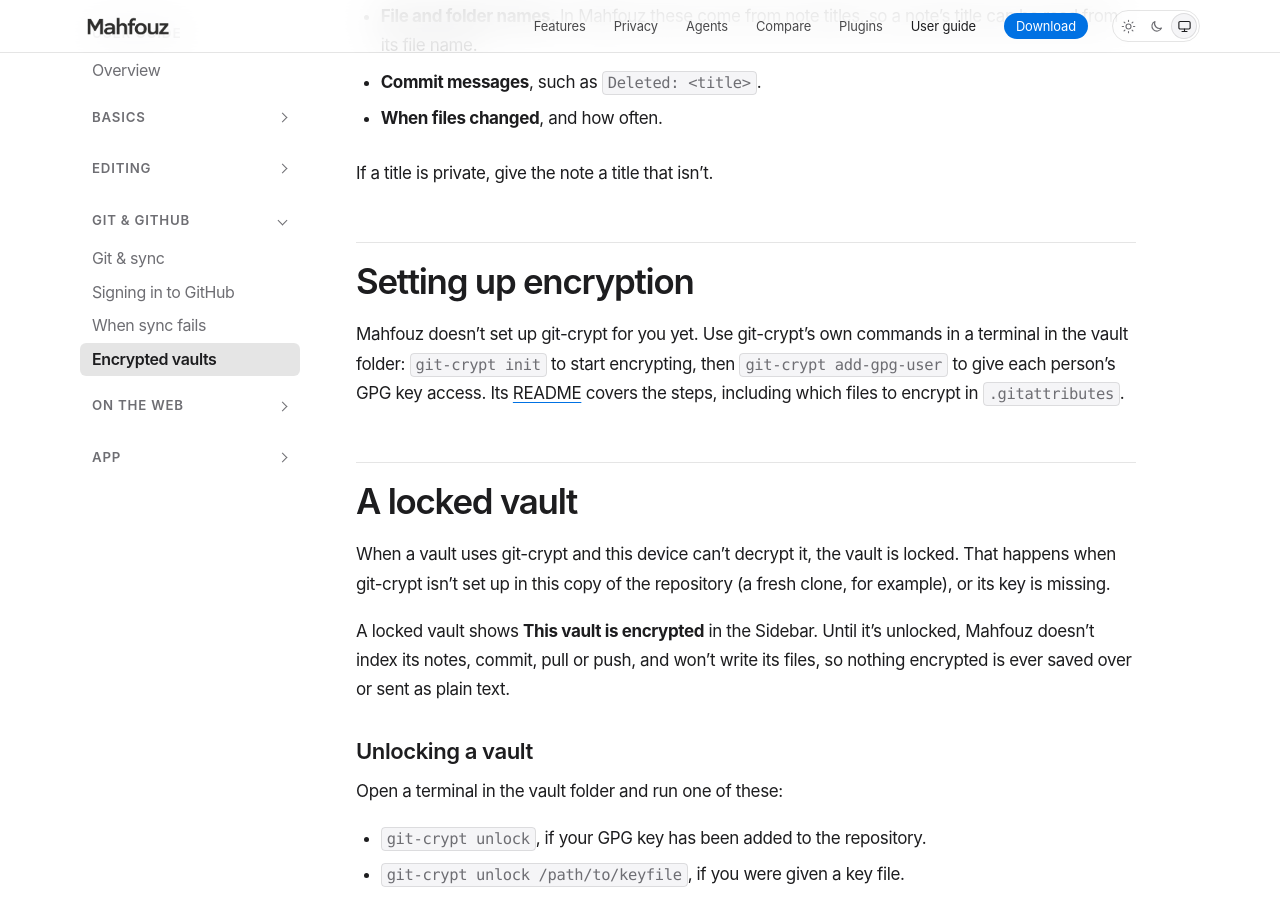
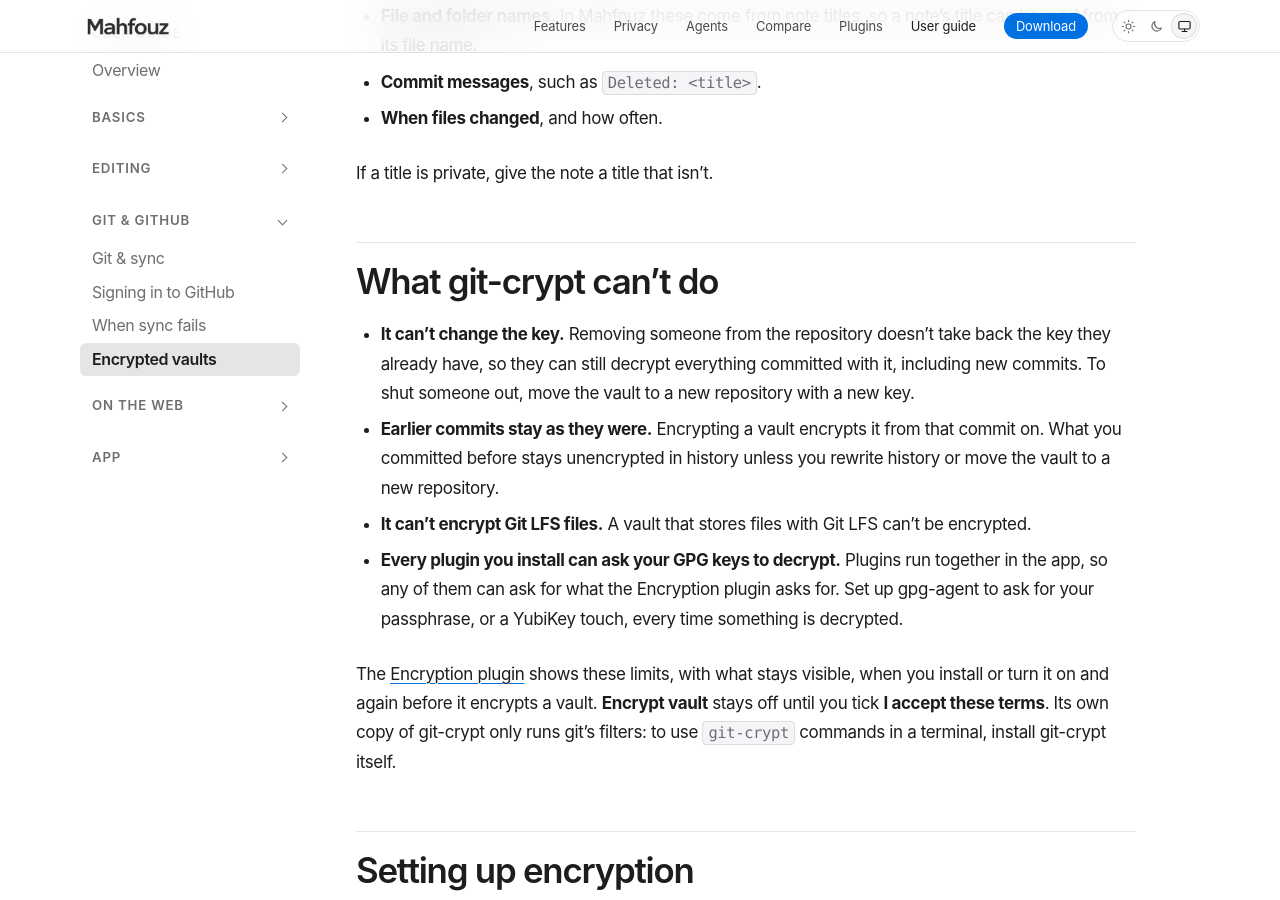
Before and after one commit to mahfouz-app/docs, a Jekyll site: the page built from guide/encryption.md, in a window 1280 px wide and 900 px high, scrolled down 640 px. Built offline with Jekyll 4.4.1, drawn with Linux system fonts in a browser that asks for light colours.

Commit message:
docs(encryption): what git-crypt can't do, and the plugin's terms
Co-Authored-By: Claude Opus 5.5 <noreply@anthropic.com>

```diff
--- a/guide/encryption.md
+++ b/guide/encryption.md
@@ -26,6 +26,29 @@ Anyone who can see the repository can still see:
 - **When files changed**, and how often.
 
 If a title is private, give the note a title that isn't.
+
+## What git-crypt can't do
+
+- **It can't change the key.** Removing someone from the repository
+  doesn't take back the key they already have, so they can still decrypt
+  everything committed with it, including new commits. To shut someone
+  out, move the vault to a new repository with a new key.
+- **Earlier commits stay as they were.** Encrypting a vault encrypts it
+  from that commit on. What you committed before stays unencrypted in
+  history unless you rewrite history or move the vault to a new
+  repository.
+- **It can't encrypt Git LFS files.** A vault that stores files with Git
+  LFS can't be encrypted.
+- **Every plugin you install can ask your GPG keys to decrypt.** Plugins
+  run together in the app, so any of them can ask for what the Encryption
+  plugin asks for. Set up gpg-agent to ask for your passphrase, or a
+  YubiKey touch, every time something is decrypted.
+
+The [Encryption plugin](/plugins/) shows these limits, with what stays
+visible, when you install or turn it on and again before it encrypts a
+vault. **Encrypt vault** stays off until you tick **I accept these terms**.
+Its own copy of git-crypt only runs git's filters: to use `git-crypt`
+commands in a terminal, install git-crypt itself.
 
 ## Setting up encryption
 
```
